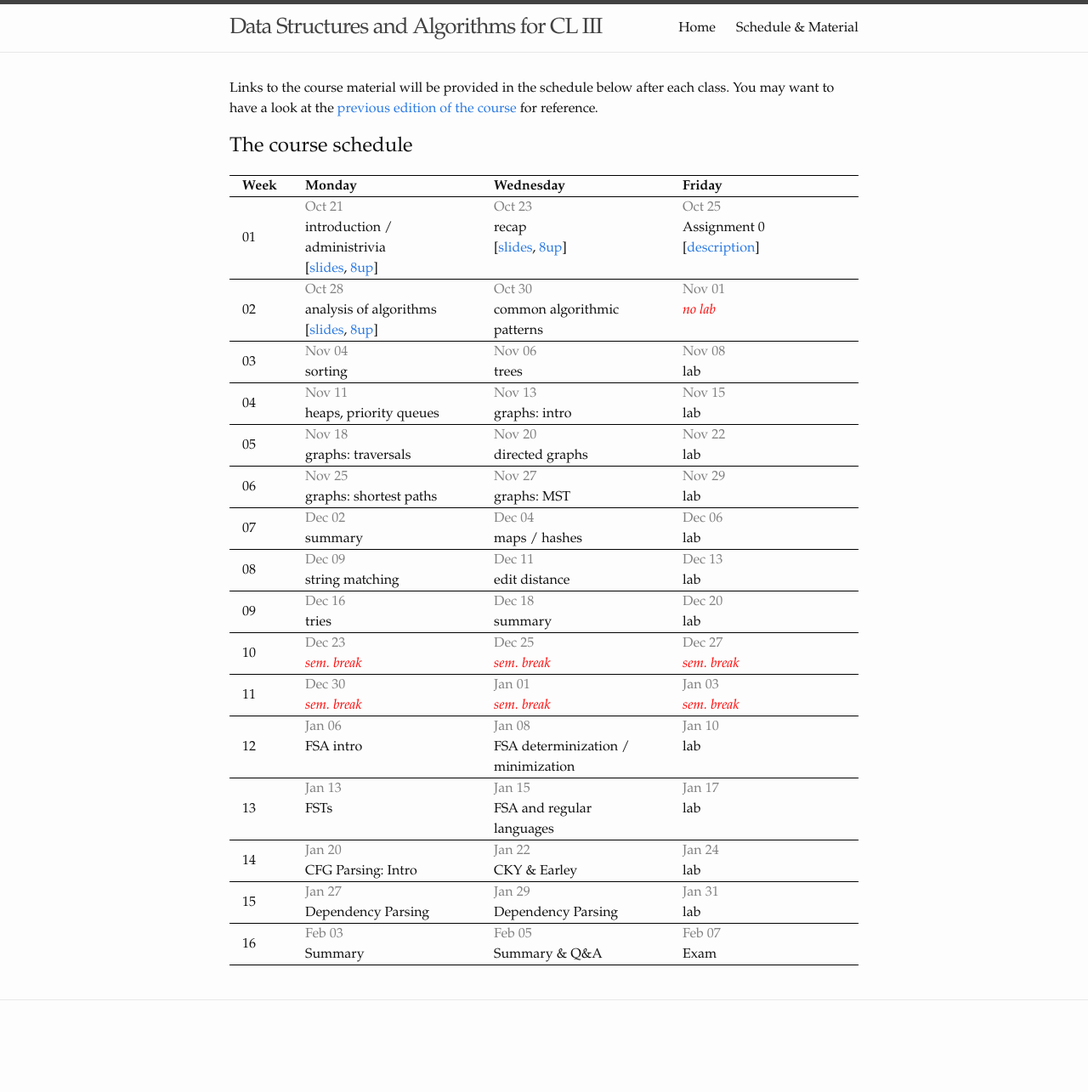
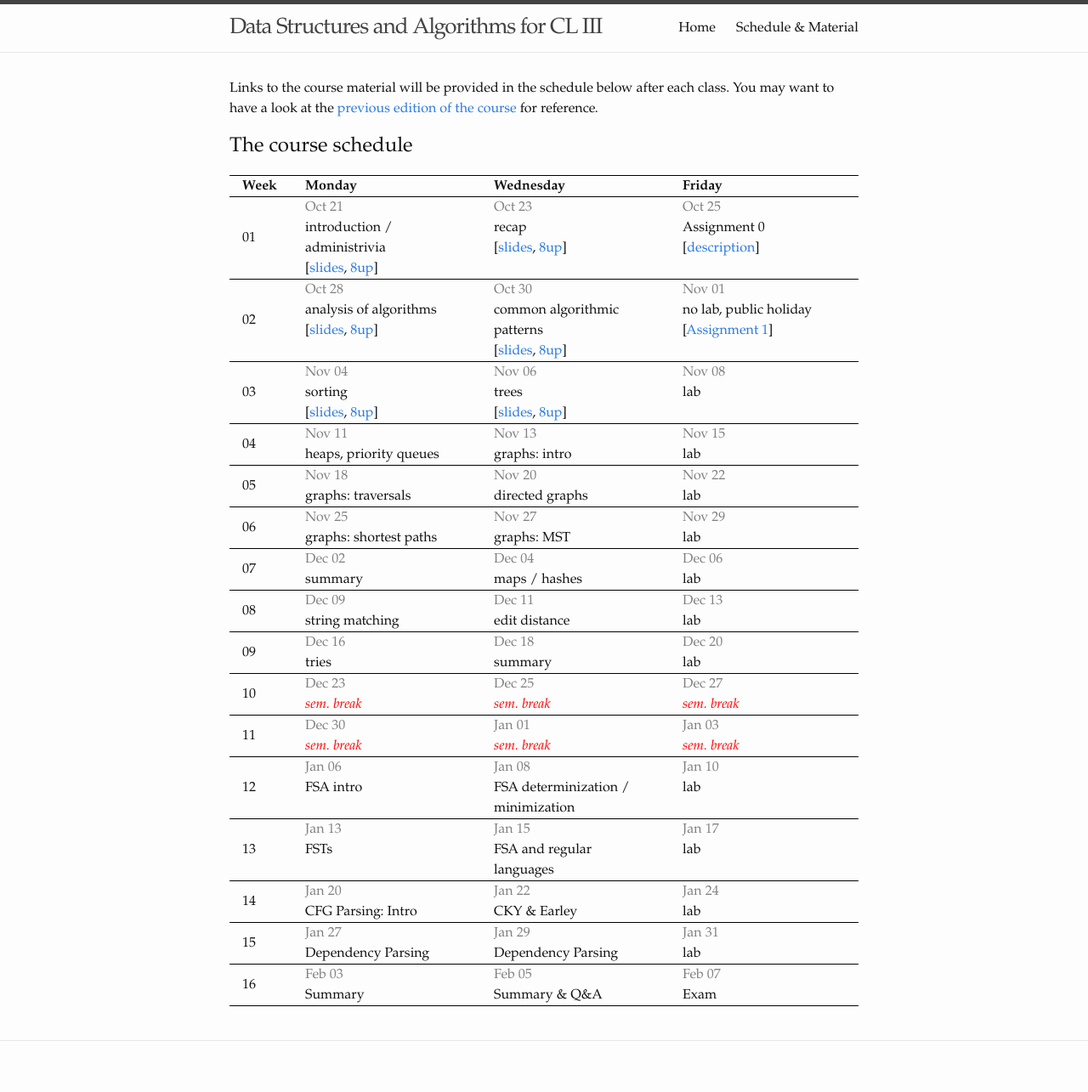
Before and after one commit to dsacl3-2024/dsacl3-2024.github.io, a Jekyll site: the page built from lectures.md, in a window 1280 px wide. Shown: the whole page at 85% size. Built offline with Jekyll 4.4.1, drawn with Linux system fonts in a browser that asks for light colours; before the commit the page ends 1237 px from its top, so only the background shows below that.

Commit message:
Update schedule/slides.

```diff
--- a/_data/schedule.yml
+++ b/_data/schedule.yml
@@ -23,13 +23,25 @@
         8up: slides/analysis-handout.pdf
     Oct 30:
       topic: common algorithmic patterns
-    Nov 01: no lab
+      links:
+        slides: slides/patterns.pdf
+        8up: slides/patterns-handout.pdf
+    Nov 01:
+      topic: no lab, public holiday
+      links:
+        "Assignment 1": https://dsacl3-2024.github.io/a0
 - week: "03"
   dates:
     Nov 04:
       topic: sorting
+      links:
+        slides: slides/sorting.pdf
+        8up: slides/sorting-handout.pdf
     Nov 06:
       topic: trees
+      links:
+        slides: slides/trees.pdf
+        8up: slides/trees-handout.pdf
     Nov 08:
       topic: lab
 - week: "04"
```
Also changed, not shown: 6 other files.
